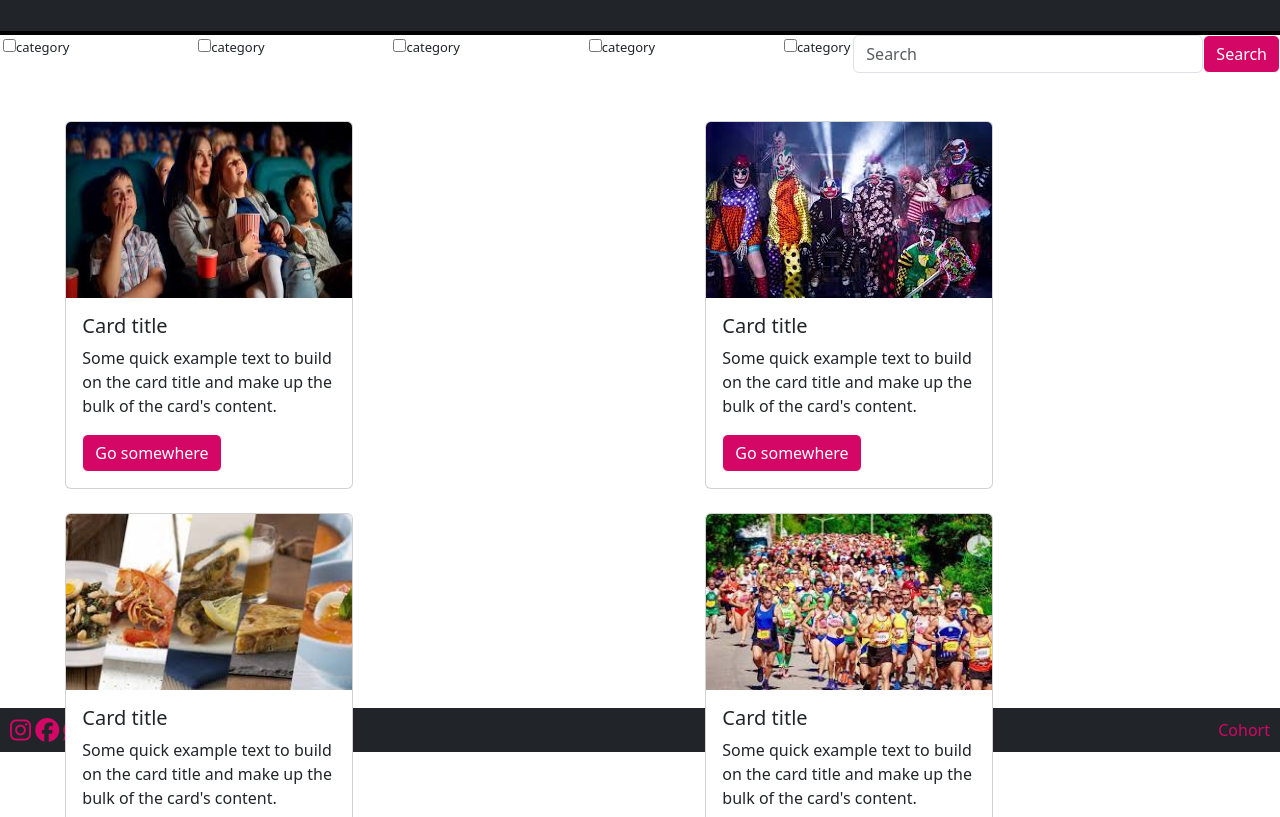
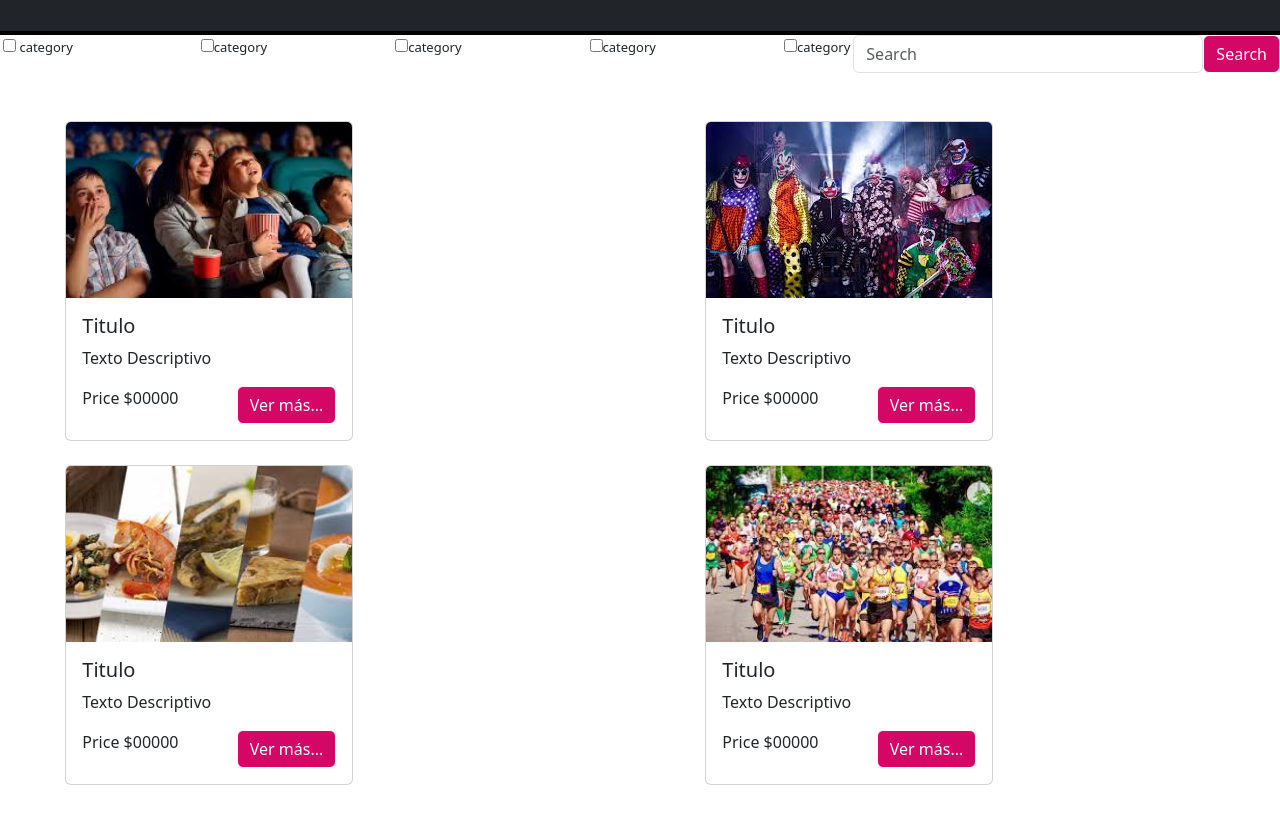
Before and after one commit to DarioJavierCamacho/Js-Task1, a website: page past.html in a window 1280 px wide. Shown: the part 135-952 px from the top of the page. Drawn offline with nearby package versions, Linux system fonts and the light colour scheme.

Commit message:
html responsive

```diff
--- a/assets/styles/styles.css
+++ b/assets/styles/styles.css
@@ -11,6 +11,7 @@
 .logo {
     width: 60px;
     height: 60px;
+
 }
 
 .secondary-nav {
@@ -89,6 +90,7 @@ footer div {
 .card-img-top {
     width: 18rem;
     height: 176px;
+    object-fit: cover;
 }
 
 .nav-link {
@@ -106,7 +108,7 @@ footer div {
     }
 
     main {
-        height: 673px;
+        height: 900px;
     }
 
     footer {
--- a/past.html
+++ b/past.html
@@ -11,6 +11,7 @@
         integrity="sha384-GLhlTQ8iRABdZLl6O3oVMWSktQOp6b7In1Zl3/Jr59b6EGGoI1aFkw7cmDA6j6gD" crossorigin="anonymous">
     <title>Past Events</title>
 </head>
+
 <body>
     <header>
         <div class="bg-dark header-container">
@@ -56,26 +57,28 @@
     <main>
         <div>
             <div class="d-flex flex-column-reverse d-lg-flex flex-lg-row">
-                <fieldset class="category-filter d-flex justify-content-between col-lg-8 justify-content-xxl-start gap-xxl-5">
+                <fieldset
+                    class="category-filter d-flex justify-content-between col-lg-8 justify-content-xxl-start gap-xxl-5 col-xxl-9">
                     <div class="chk-container">
-                        <input type="checkbox" name="category" id="category1" value="category1">category
+                        <input type="checkbox" name="category1" id="category1" value="category1">
+                        <label for="category1">category</label>
                     </div>
                     <div class="chk-container">
-                        <input type="checkbox" name="category" id="category2" value="category2">category
+                        <input type="checkbox" name="category2" id="category2" value="category2"><label for="category2">category</label>
                     </div>
-                    <div class="chk-container"><input type="checkbox" name="category" id="category3"
-                            value="category3">category
+                    <div class="chk-container"><input type="checkbox" name="category3" id="category3"
+                            value="category3"><label for="category3">category</label>
                     </div>
                     <div class="chk-container">
-                        <input type="checkbox" name="category" id="category4" value="category4">category
+                        <input type="checkbox" name="category4" id="category4" value="category4"><label for="category4">category</label>
                     </div>
-                    <div class="chk-container"><input type="checkbox" name="category" id="category5"
-                            value="category5">category
+                    <div class="chk-container"><input type="checkbox" name="category5" id="category5"
+                            value="category5"><label for="category5">category</label>
                     </div>
                 </fieldset>
                 <form class="d-flex col-lg-3 flex-grow-1">
                     <input class="form-control" type="search" placeholder="Search" aria-label="Search">
-                    <button class="btn btn-primary" type="submit">Search</button>
+                    <button class="btn" type="submit">Search</button>
                 </form>
             </div>
         </div>
@@ -85,11 +88,12 @@
                     <div class="card" style="width: 18rem;">
                         <img src="./assets/images/Cinema.jpg" class="card-img-top" alt="...">
                         <div class="card-body">
-                            <h5 class="card-title">Card title</h5>
-                            <p class="card-text">Some quick example text to build on the card title and make up the bulk
-                                of
-                                the card's content.</p>
-                            <a href="#" class="btn btn-primary">Go somewhere</a>
+                            <h5 class="card-title">Titulo</h5>
+                            <p class="card-text">Texto Descriptivo</p>
+                            <div class="card-bottom d-flex flex-row justify-content-between">
+                                <div>Price $00000</div>
+                                <a href="#" class="btn btn-primary">Ver más...</a>
+                            </div>
                         </div>
                     </div>
                 </div>
@@ -97,11 +101,12 @@
                     <div class="card" style="width: 18rem;">
                         <img src="./assets/images/Costume_Party.jpg" class="card-img-top" alt="...">
                         <div class="card-body">
-                            <h5 class="card-title">Card title</h5>
-                            <p class="card-text">Some quick example text to build on the card title and make up the bulk
-                                of
-                                the card's content.</p>
-                            <a href="#" class="btn btn-primary">Go somewhere</a>
+                            <h5 class="card-title">Titulo</h5>
+                            <p class="card-text">Texto Descriptivo</p>
+                            <div class="card-bottom d-flex flex-row justify-content-between">
+                                <div>Price $00000</div>
+                                <a href="#" class="btn btn-primary">Ver más...</a>
+                            </div>
                         </div>
                     </div>
                 </div>
@@ -109,11 +114,12 @@
                     <div class="card" style="width: 18rem;">
                         <img src="./assets/images/Food_Fair.jpg" class="card-img-top" alt="...">
                         <div class="card-body">
-                            <h5 class="card-title">Card title</h5>
-                            <p class="card-text">Some quick example text to build on the card title and make up the bulk
-                                of
-                                the card's content.</p>
-                            <a href="#" class="btn btn-primary">Go somewhere</a>
+                            <h5 class="card-title">Titulo</h5>
+                            <p class="card-text">Texto Descriptivo</p>
+                            <div class="card-bottom d-flex flex-row justify-content-between">
+                                <div>Price $00000</div>
+                                <a href="#" class="btn btn-primary">Ver más...</a>
+                            </div>
                         </div>
                     </div>
                 </div>
@@ -121,11 +127,12 @@
                     <div class="card" style="width: 18rem;">
                         <img src="./assets/images/Marathon.jpg" class="card-img-top" alt="...">
                         <div class="card-body">
-                            <h5 class="card-title">Card title</h5>
-                            <p class="card-text">Some quick example text to build on the card title and make up the bulk
-                                of
-                                the card's content.</p>
-                            <a href="#" class="btn btn-primary">Go somewhere</a>
+                            <h5 class="card-title">Titulo</h5>
+                            <p class="card-text">Texto Descriptivo</p>
+                            <div class="card-bottom d-flex flex-row justify-content-between">
+                                <div>Price $00000</div>
+                                <a href="#" class="btn btn-primary">Ver más...</a>
+                            </div>
                         </div>
                     </div>
                 </div>
```
Also changed, not shown: contact.html (+1 -0 lines), index.html (+34 -28 lines), package.json (added, +22 -0 lines), stats.html (+2 -1 lines), upcoming.html (+37 -30 lines), 2 other files.
